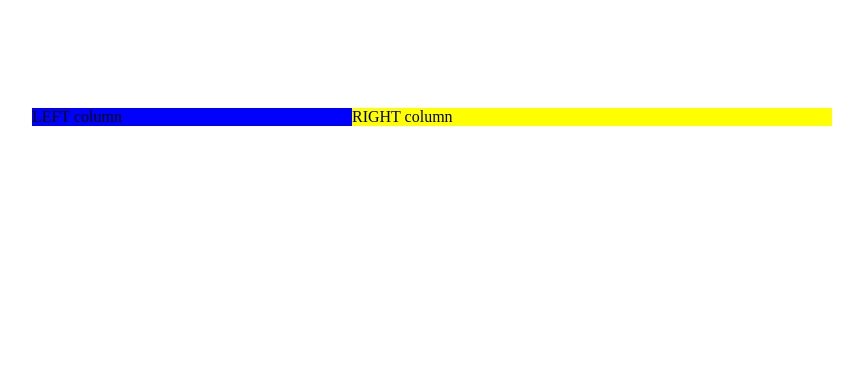
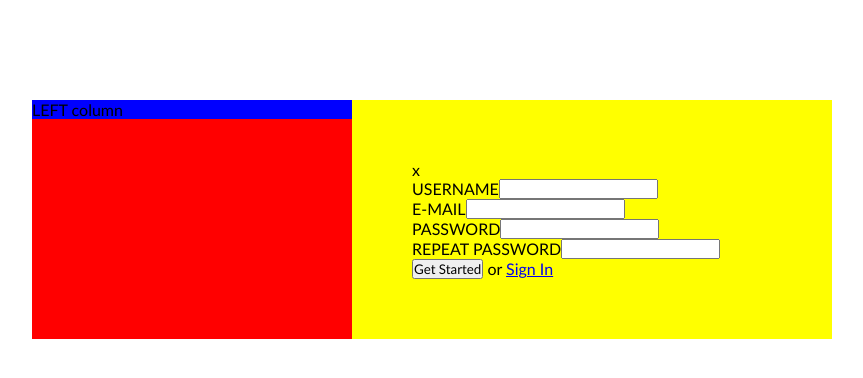
Before and after one commit to kamidem/Sign-Up-BIT, a plain HTML site: page index.html in a window 1280 px wide. Shown: the whole page, without its empty margins (208-1071 px from the left). Drawn offline with Linux system fonts and the light colour scheme.

Commit message:
form and reset css rule

```diff
--- a/css/style.css
+++ b/css/style.css
@@ -1,3 +1,11 @@
+body,
+body * {
+  margin: 0;
+  padding: 0;
+  vertical-align: top;
+  box-sizing: border-box;
+  font-family: "Gill Sans", "Gill Sans MT", Calibri, "Trebuchet MS", sans-serif;
+}
 .container {
   display: inline-block;
   width: 800px;
@@ -13,13 +21,21 @@
 .right-column {
   width: 60%;
   float: left;
+  padding: 60px;
   background-color: yellow;
+}
+.close {
 }
 
 /*
 jei vaikai vienas kito atzvilgiu bando floatint, tai reik pasakyt kad tevas inline-block
 jei vaikai bando floating - tevas praranda auksti, tevas saugus tik jei turi inline-block savybe
 
+kablelis atskiria kelis selektorius tam paciam stiliui
+* reiskia betkas arba viskas body * -> visi elementai esantys bodyje; > reiskia kad norima tiesioginio vaiko
 
+box-sizing: border-box; read about it vs content-box
+
+teve enter
 
 */
--- a/index.html
+++ b/index.html
@@ -13,10 +13,37 @@
       LEFT column
     </div>
     <div class="right-column">
-      RIGHT column
+      <div class="close">
+        x
+      </div>
+      <form>
+        <div class="form-row">    <label for="">USERNAME</label><input type="text"></div>
+        <div class="form-row">E-MAIL<label for=""></label><input type="email"></div>
+        <div class="form-row"><label for="">PASSWORD</label><input type="password"></div>
+        <div class="form-row"><label for="">REPEAT PASSWORD</label><input type="password"></div>
+        <div class="form-row">
+          <button>
+            Get Started
+          </button>
+          <span> or </span>
+          <a href="#">Sign In</a>
+        </div>
+      </form>
     </div>
   </main>
 
 
 </body>
 </html>
+
+<!--
+kaip sukurti kelis div, trumpinys - .hello*5>input+label
+https://docs.emmet.io/abbreviations/
+
+https://www.w3schools.com/html/html_form_input_types.asp
+
+
+
+
+
+-->
```
